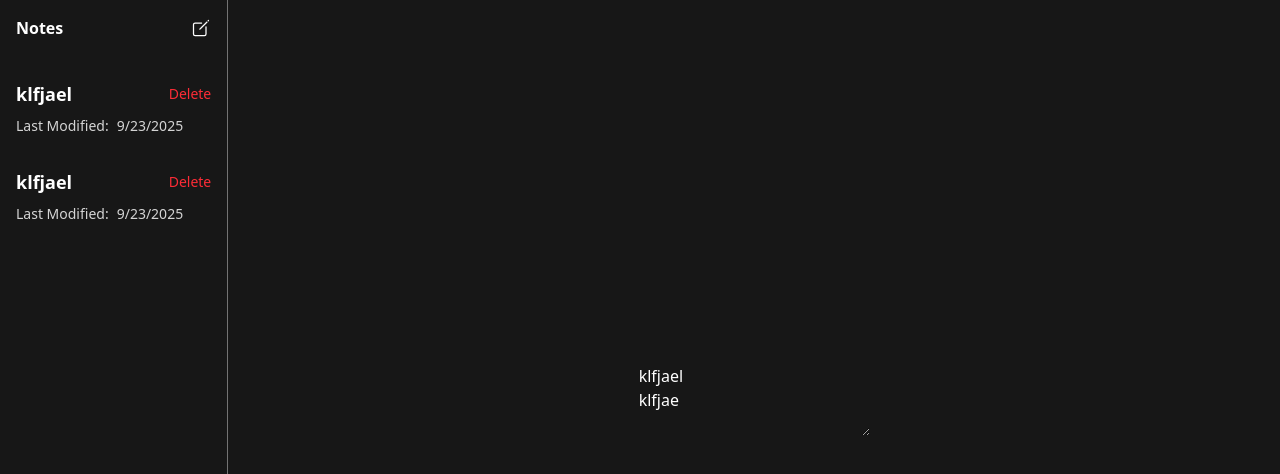
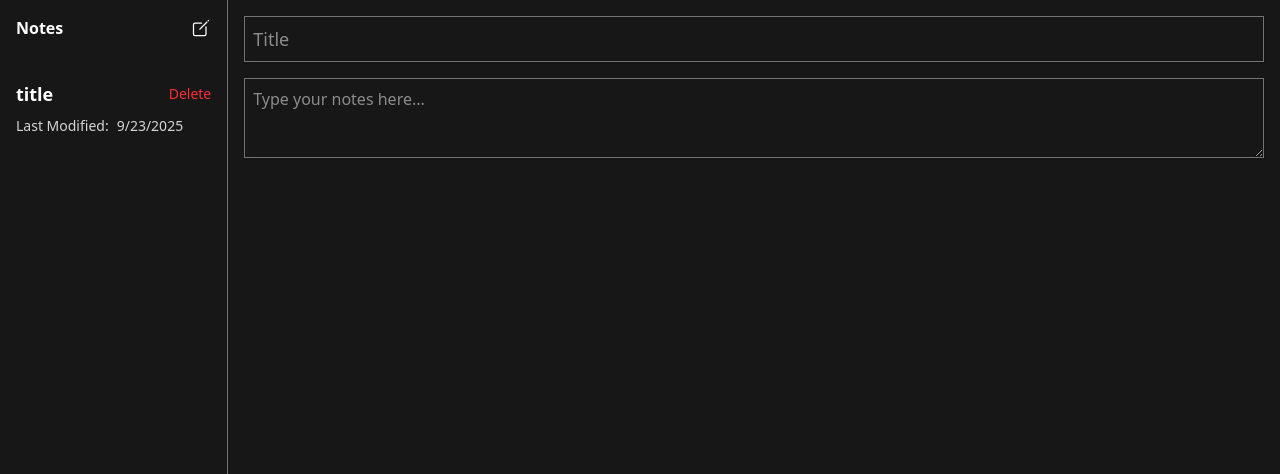
Before and after one commit to sakey01/notes-app, a React (Vite) app: page / in a window 1280 px wide. Both pictures are taken after a click on the button 201 px from the left and 28 px from the top of the page. Shown: the top 474 px of the page. Built offline with nearby package versions, Linux system fonts and the light colour scheme.

Commit message:
update functionality work still needed and changed ui

```diff
--- a/src/App.tsx
+++ b/src/App.tsx
@@ -1,6 +1,6 @@
 import Sidebar from "./components/sidebar";
 import Page from "./components/page";
-import { useEffect, useState } from "react";
+import { useState } from "react";
 
 type Note = {
   title: string;
@@ -9,10 +9,6 @@ type Note = {
 
 function App() {
   const [notes, setNotes] = useState<Note[]>([]);
-
-  useEffect(() => {
-    setNotes((prevNotes) => [...prevNotes, { title: "klfjael", content: "klfjae" }]);
-  }, []);
 
   return (
     <div className="flex max-w-screen">
--- a/src/components/page.tsx
+++ b/src/components/page.tsx
@@ -1,3 +1,5 @@
+import { useState } from "react";
+
 type NoteProp = {
   title: string;
   content: string;
@@ -8,15 +10,37 @@ type PageProps = {
 };
 
 const Page = ({ notes }: PageProps) => {
+  const [curTitle, setCurTitle] = useState<string>("");
+  const [curContent, setCurContent] = useState<string>("");
+
   return (
-    <div className="flex items-center justify-center w-full bg-neutral-900 text-white">
+    <div className=" w-full bg-neutral-900 text-white">
       {notes.length < 1 ? (
-        <div className="text-neutral-300 text-xl">Nothing yet!</div>
+        <div className="flex items-center justify-center h-full text-neutral-300 text-xl">
+          Nothing yet!
+        </div>
       ) : (
-        <div className="flex flex-col gap-2">
-          <div className="flex flex-col">
-            <input value={notes[0].title} onChange={() => {}} />
-            <textarea value={notes[0].content} onChange={() => {}} />
+        <div className="flex flex-col p-4">
+          {/* Writing notes area */}
+          <div className="flex flex-col gap-4">
+            {/* Notes title input */}
+            <input
+              className="border border-neutral-500 p-2 text-lg focus:border-neutral-200 shadow"
+              value={curTitle}
+              placeholder="Title"
+              onChange={(e) => {
+                setCurTitle(e.target.value);
+              }}
+            />
+            {/* Notes content input */}
+            <textarea
+              className="border border-neutral-500 min-h-20 max-h-100 overflow-x-hidden p-2  focus:border-neutral-200 shadow"
+              value={curContent}
+              placeholder="Type your notes here..."
+              onChange={(e) => {
+                setCurContent(e.target.value);
+              }}
+            />
           </div>
         </div>
       )}
--- a/src/components/sidebar.tsx
+++ b/src/components/sidebar.tsx
@@ -1,4 +1,3 @@
-
 import { IoCreateOutline } from "react-icons/io5";
 
 type NoteProp = {
@@ -8,6 +7,7 @@ type NoteProp = {
 
 type NotesProp = {
   notes: NoteProp[];
+  setNotes: React.Dispatch<React.SetStateAction<NoteProp[]>>;
 };
 
 const Card = ({ title }: NoteProp) => {
@@ -16,7 +16,7 @@ const Card = ({ title }: NoteProp) => {
   const handleDelete = () => {};
 
   return (
-    <div className="flex flex-col w-full min-h-10 p-4 gap-2 cursor-pointer hover:bg-neutral-800">
+    <div className="flex flex-col w-full min-h-20 p-4 gap-2 cursor-pointer hover:bg-neutral-800">
       <div className="flex justify-between w-full">
         <h1 className="font-semibold text-lg">{title}</h1>
         <button className="text-red-500 text-sm" onClick={handleDelete}>
@@ -30,17 +30,21 @@ const Card = ({ title }: NoteProp) => {
   );
 };
 
-const Sidebar = ({ notes }: NotesProp) => {
+const Sidebar = ({ notes, setNotes }: NotesProp) => {
   return (
     <aside className="flex flex-col flex-1 bg-neutral-900 text-white h-screen max-w-max items-center gap-2 border-r-1 border-neutral-500 ">
       <div className="flex justify-between p-4 gap-32">
         <h1 className="font-semibold">Notes</h1>
-        <button>
+        <button
+          onClick={() => {
+            setNotes((prevNotes) => [...prevNotes, { title: "title", content: "blah blah blah..." }]);
+          }}
+        >
           <IoCreateOutline size={20} />
         </button>
       </div>
 
-      <div className="flex flex-col w-full">
+      <div className="flex flex-col w-full overflow-y-auto">
         {notes.map((note, i) => (
           <Card key={i} title={note.title} content={note.content} />
         ))}
--- a/src/index.css
+++ b/src/index.css
@@ -1,5 +1,32 @@
 @import "tailwindcss";
 
+body {
+  overflow: hidden;
+}
+
 button {
-    cursor: pointer;
+  cursor: pointer;
 }
+
+input {
+    outline: none;
+}
+
+::-webkit-scrollbar {
+  width: 12px;
+  height: 12px;
+}
+
+::-webkit-scrollbar-track {
+  background: #1a1a1a;
+}
+
+::-webkit-scrollbar-thumb {
+  background: #555555;
+  border-radius: 6px;
+  border: 3px solid #1a1a1a;
+}
+
+::-webkit-scrollbar-thumb:hover {
+  background: #888888;
+}
```
